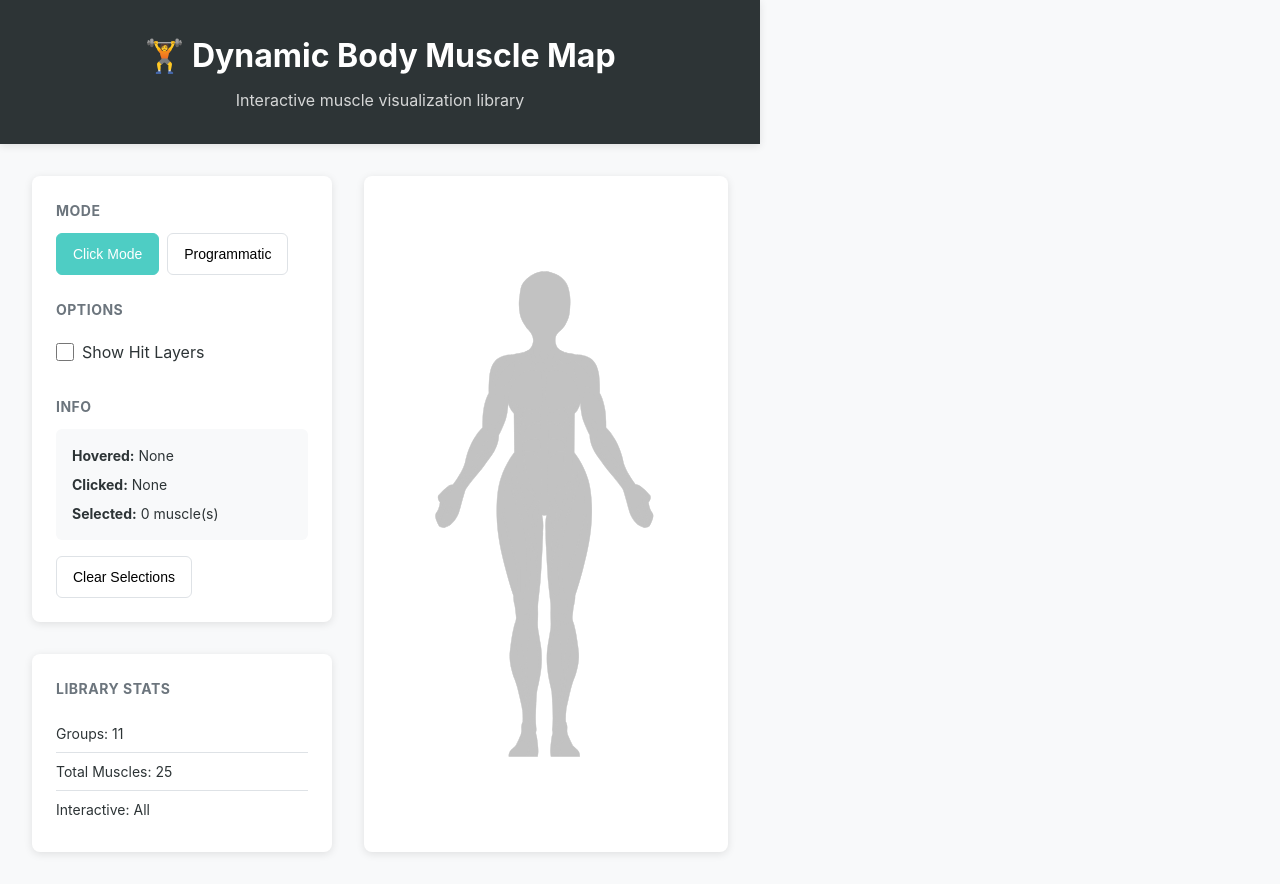
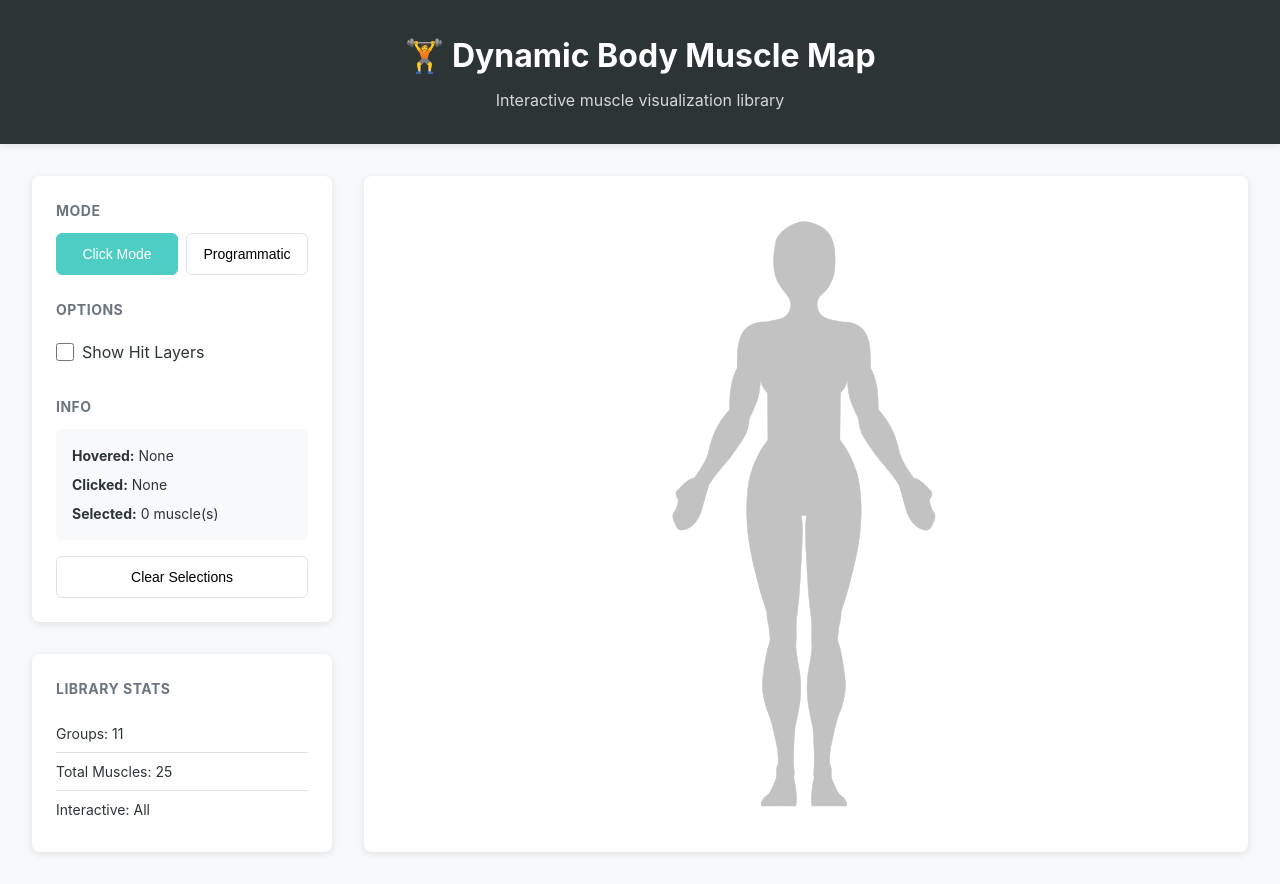
Before and after one commit to JScafidi616/Dynamic-Body-muscle, a React (Vite) app: page / in a window 1280 px wide. Built offline with nearby package versions, Linux system fonts and the light colour scheme.

Commit message:
Styles fix demo

```diff
--- a/src/App.css
+++ b/src/App.css
@@ -11,6 +11,7 @@
 	margin: 0;
 	padding: 0;
 	box-sizing: border-box;
+	width: 100%;
 }
 
 body {
@@ -24,6 +25,7 @@ body {
 	min-height: 100vh;
 	display: flex;
 	flex-direction: column;
+	width: 100%;
 }
 
 .header {
@@ -32,6 +34,7 @@ body {
 	padding: 2rem;
 	text-align: center;
 	box-shadow: 0 2px 8px rgba(0, 0, 0, 0.1);
+	width: auto;
 }
 
 .header h1 {
@@ -181,11 +184,13 @@ button.active {
 	display: flex;
 	align-items: center;
 	justify-content: center;
+	height: auto;
+	max-height: 677px;
 }
 
 .body-map {
 	max-width: 500px;
-	max-height: 800px;
+	max-height: 900px;
 }
 
 @media (max-width: 768px) {
--- a/src/components/BodyMap.tsx
+++ b/src/components/BodyMap.tsx
@@ -81,7 +81,7 @@ export function BodyMap({
 		<svg
 			viewBox={VIEWBOX}
 			className={`body-map ${className}`}
-			style={{ width: '100%', height: 'auto' }}
+			style={{ width: '100%', height: '600px' }}
 		>
 			{Object.entries(MUSCLE_GROUPS).map(([groupName, group]) => (
 				<MuscleGroup key={groupName} name={groupName}>
```
